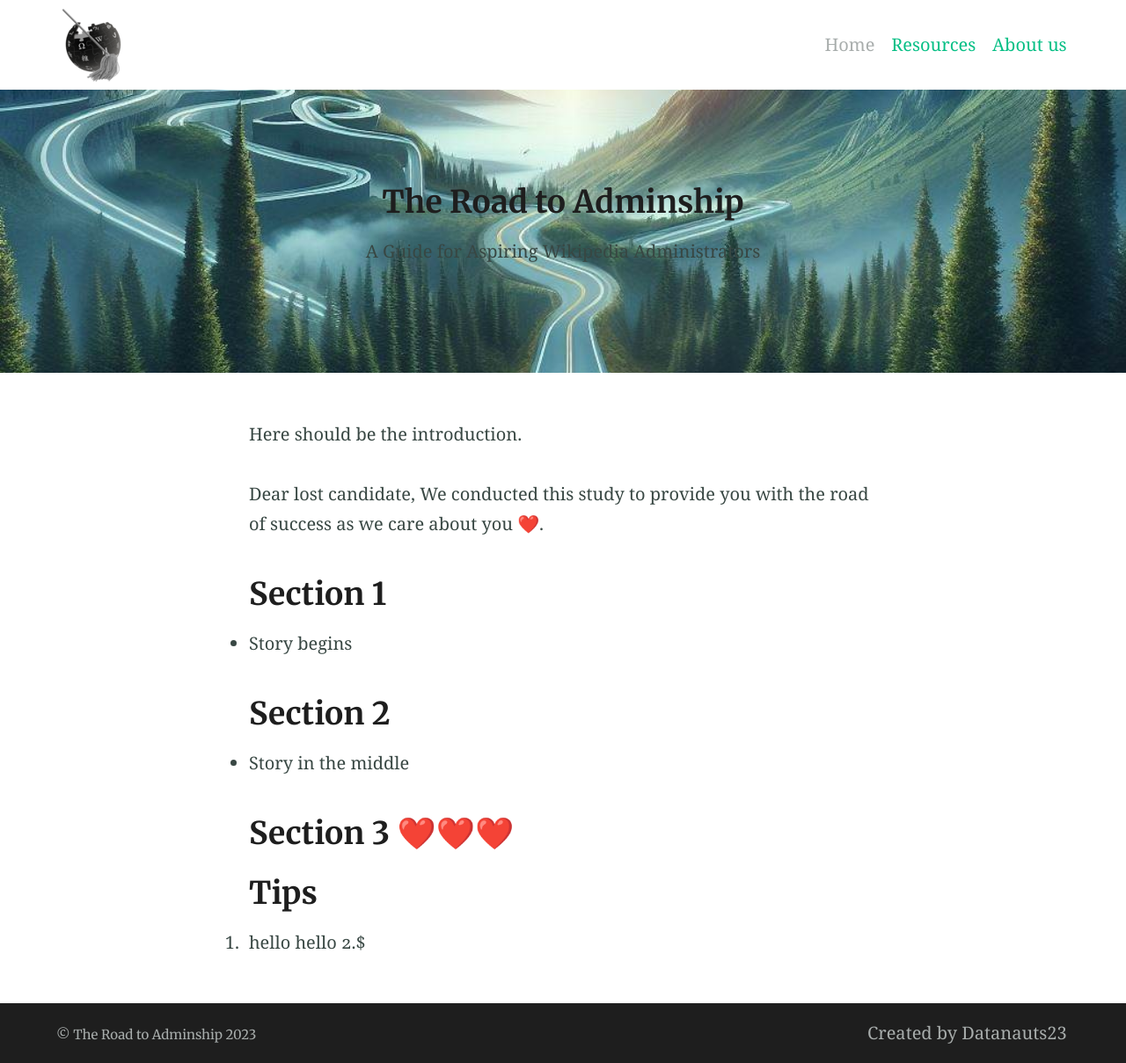
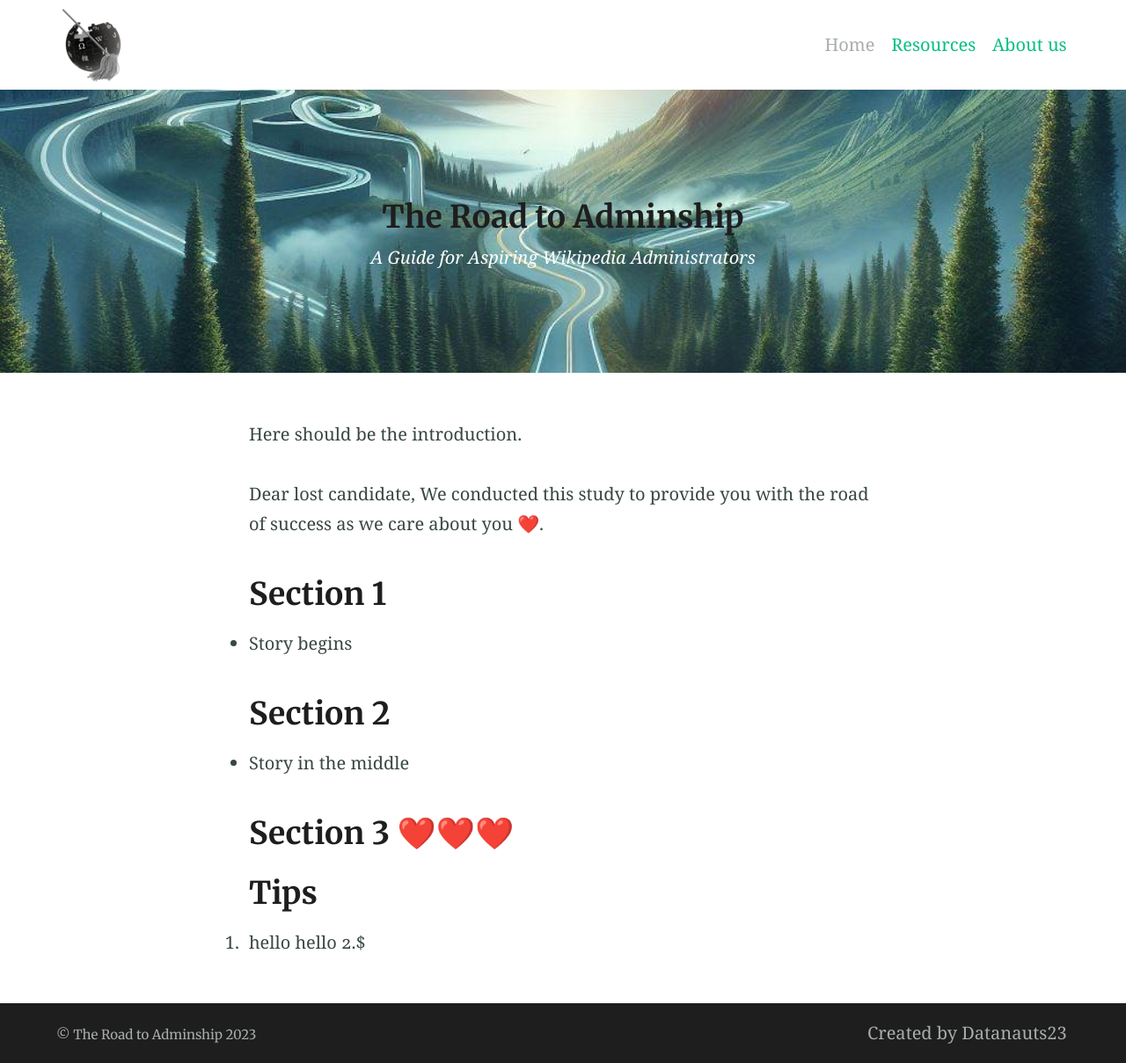
Before and after one commit to Sakasy/sakasy.github.io, a Jekyll site: the page built from index.md, in a window 1280 px wide. Shown: the whole page at 88% size. Built offline with Jekyll 4.4.1, drawn with Linux system fonts in a browser that asks for light colours.

Commit message:
Update index.md

```diff
--- a/index.md
+++ b/index.md
@@ -1,7 +1,7 @@
 ---
     feature_text: |
         ## The Road to Adminship
-        A Guide for Aspiring Wikipedia Administrators
+        <div style="color: white;font-style: italic;">A Guide for Aspiring Wikipedia Administrators</div>
     feature_image: "image_0.jpeg"
 ---
 
```
